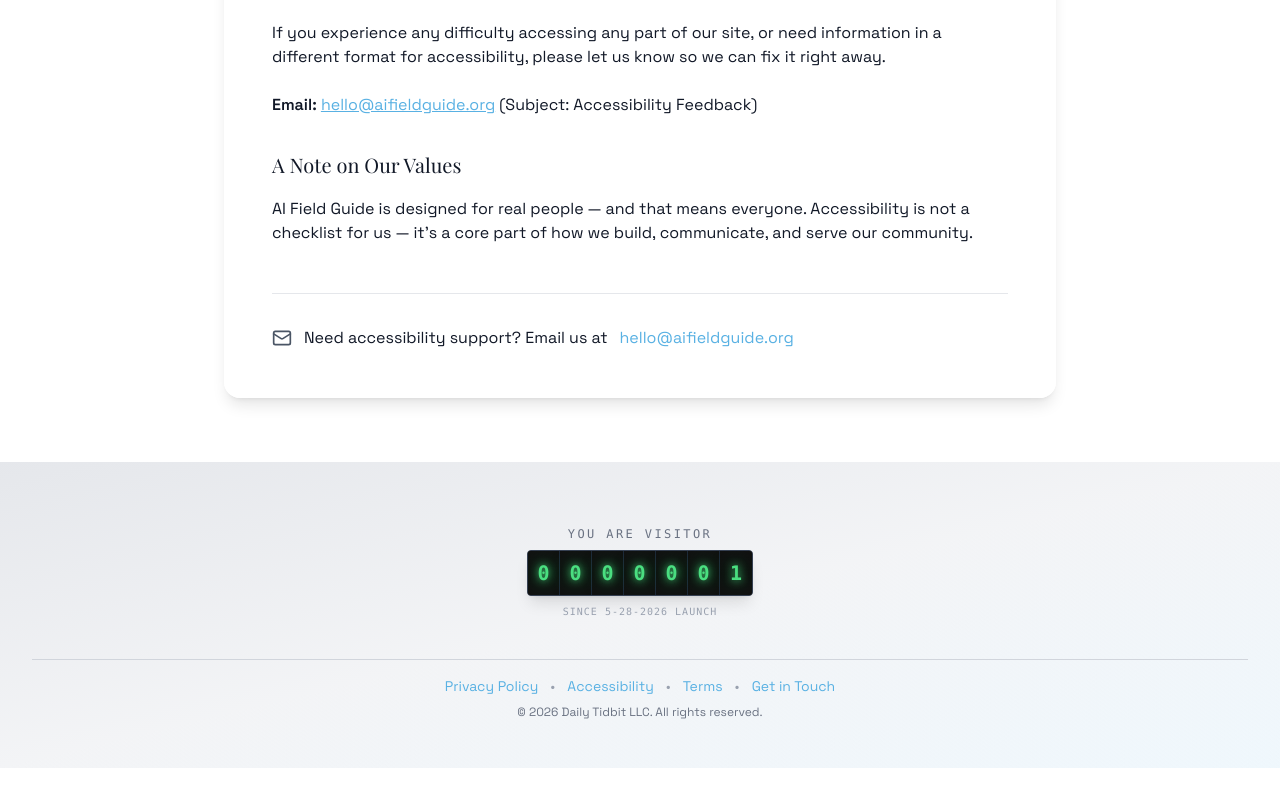
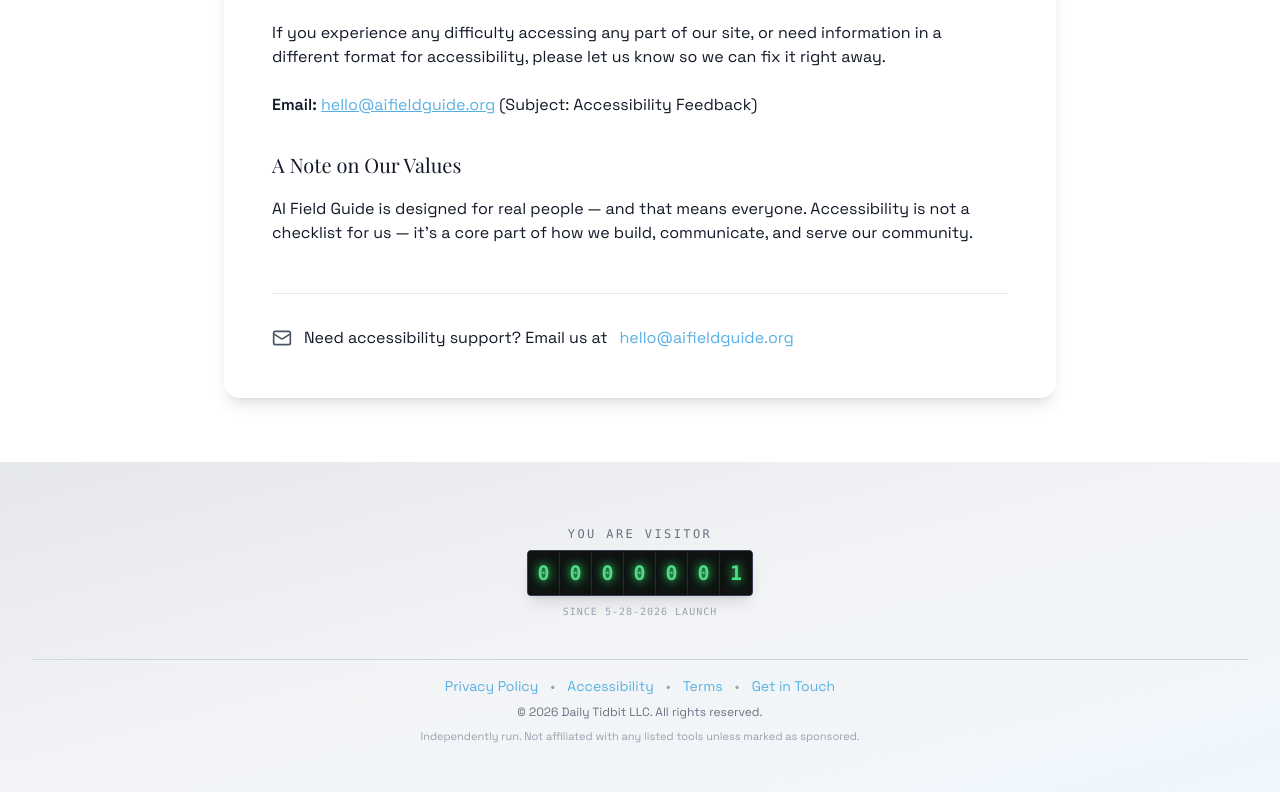
Before and after one commit to DailyTidbit/aifieldguide, a Next.js app: page /accessibility in a window 1280 px wide. Shown: the part 1217-2009 px from the top of the page. Before the commit the page ends 1985 px from the top, so only its background shows below. Built offline with nearby package versions, Linux system fonts and the light colour scheme; no server answers; the database is empty.

Commit message:
ui: add independence disclaimer to footer

```diff
--- a/src/app/components/Footer.tsx
+++ b/src/app/components/Footer.tsx
@@ -118,6 +118,7 @@
               </Link>
             </nav>
             <p className="text-xs text-gray-500">© {getCurrentYear()} Daily Tidbit LLC. All rights reserved.</p>
+            <p className="text-[11px] text-gray-400">Independently run. Not affiliated with any listed tools unless marked as sponsored.</p>
           </div>
         </div>
       </div>
```
